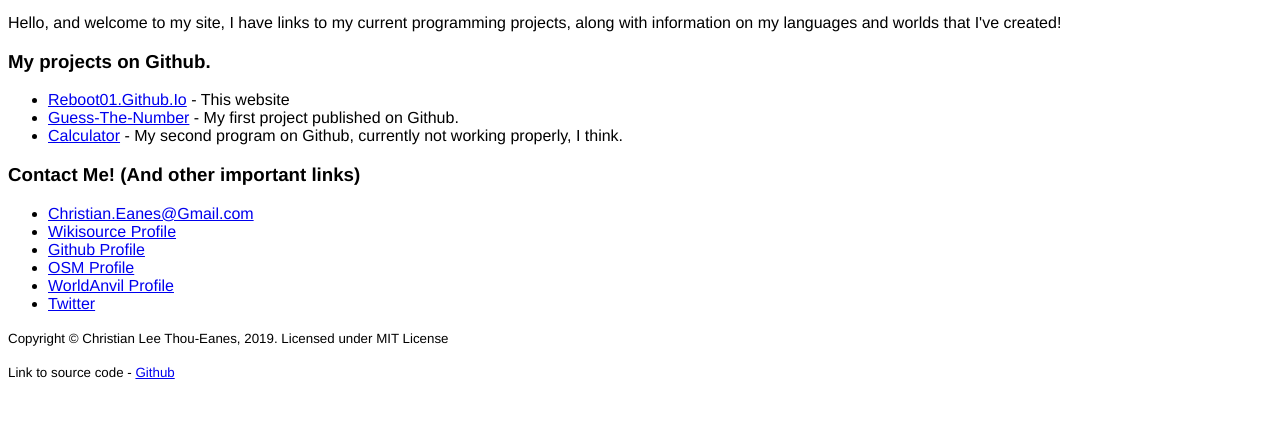
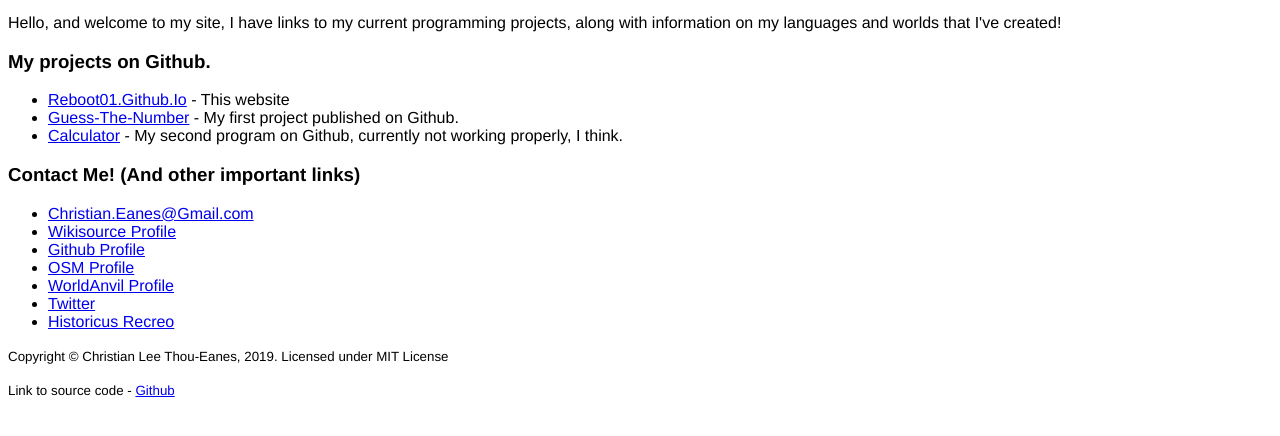
Before and after one commit to Reboot01/Reboot01.github.io, a plain HTML site: page index.html in a window 1280 px wide. Shown: the part 100-536 px from the top of the page. Drawn offline with Linux system fonts and the light colour scheme.

Commit message:
Added a link to Historicus Recreo

```diff
--- a/index.html
+++ b/index.html
@@ -50,6 +50,7 @@
 				<li><a rel="noopener" href="https://www.openstreetmap.org/user/Reboot01" target="_blank">OSM Profile</a></li>
 				<li><a rel="noopener" href="https://www.worldanvil.com/author/Reboot01" target="_blank">WorldAnvil Profile</a></li>
 				<li><a rel="noopener" href="https://twitter.com/Reboot102" target="_blank">Twitter</a></li>
+				<li><a rel="noopener" href="https://historicusrecreo.com/" target="_blank">Historicus Recreo</a></li>
 			</ul>
         </main>
 
```
